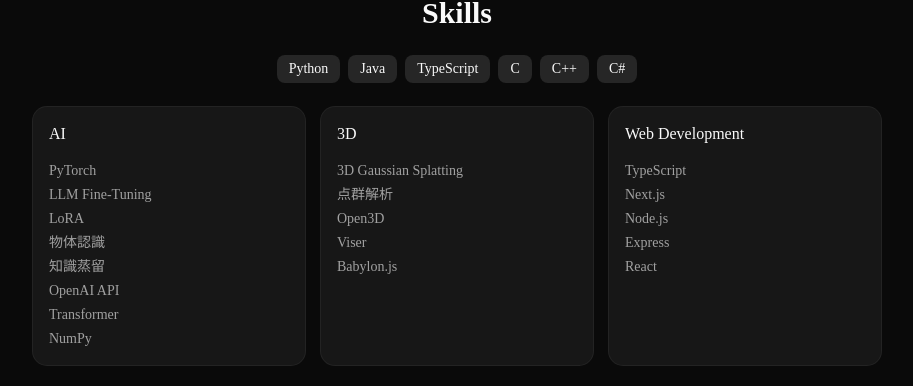
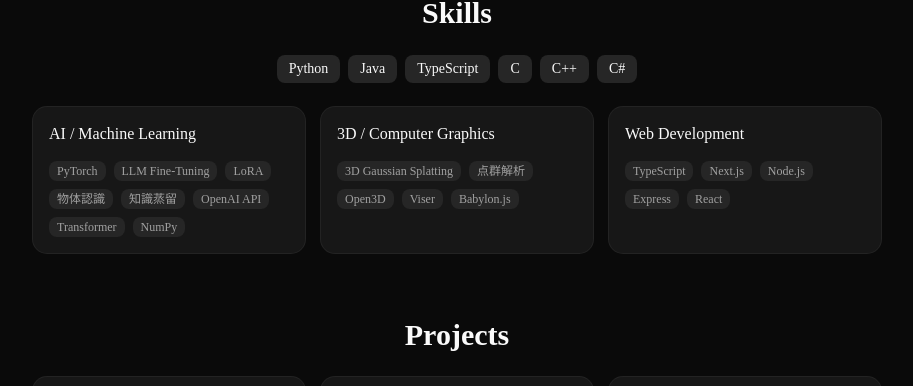
Before and after one commit to Tkino117/portfolio, a Next.js app: page / in a window 1280 px wide. Shown: the part 1600-1986 px from the top of the page, without its empty margins (183-1096 px from the left). Built offline with nearby package versions, Linux system fonts and the light colour scheme.

Commit message:
update skills

```diff
--- a/src/components/skills.tsx
+++ b/src/components/skills.tsx
@@ -5,7 +5,7 @@
 
 const stacks = [
 	{
-		category: "AI",
+		category: "AI / Machine Learning",
 		items: [
 			"PyTorch",
 			"LLM Fine-Tuning",
@@ -18,7 +18,7 @@
 		],
 	},
 	{
-		category: "3D",
+		category: "3D / Computer Graphics",
 		items: [
 			"3D Gaussian Splatting",
 			"点群解析",
@@ -58,11 +58,16 @@
 							<CardTitle>{stack.category}</CardTitle>
 						</CardHeader>
 						<CardContent>
-							<ul className="space-y-1 text-sm text-muted-foreground">
+							<div className="flex flex-wrap gap-2">
 								{stack.items.map((item) => (
-									<li key={item}>{item}</li>
+									<span
+										key={item}
+										className="rounded-md bg-muted px-2 py-0.5 text-xs text-muted-foreground"
+									>
+										{item}
+									</span>
 								))}
-							</ul>
+							</div>
 						</CardContent>
 					</Card>
 				))}
```
